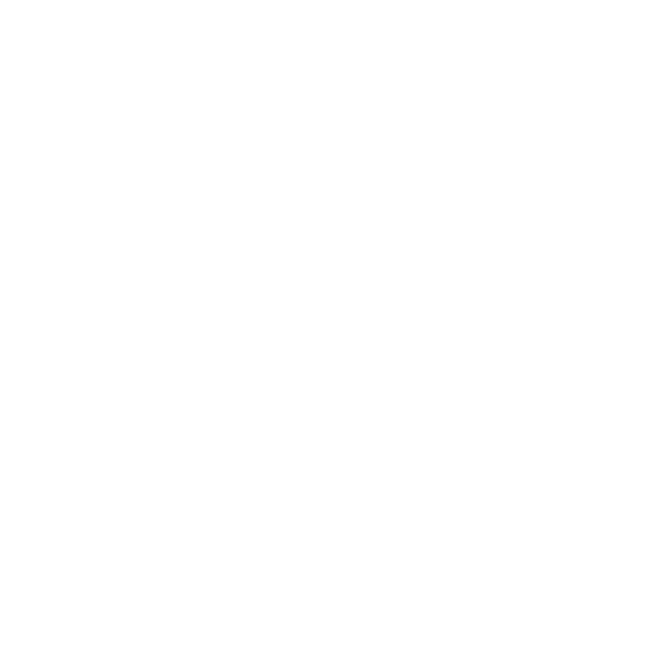
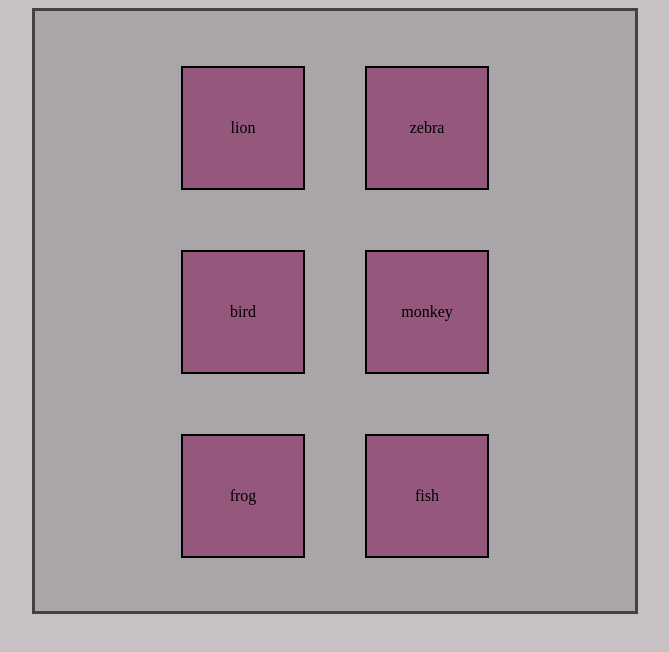
Before and after one commit to NuritRef/FullStack_project1, a plain HTML site: page index.html in a window 1280 px wide. Shown: the whole page, without its empty margins (305-974 px from the left). Drawn offline with Linux system fonts and the light colour scheme.

Commit message:
final stage 1

```diff
--- a/game_logic.js
+++ b/game_logic.js
@@ -0,0 +1,21 @@
+let cards= ["lion","zebra","bird","monkey","frog","fish"]
+
+function shuffle(){
+    let shuffled = cards.slice()
+    shuffled.sort(()=>Math.random()-0.5)
+    // cards[Math.random()*cards2.length]
+    return shuffled
+}
+console.log(shuffle())
+console.log(cards)
+
+function addChild(){
+    let board = document.getElementById("game-table")
+    for (item of cards){
+        let elem = document.createElement("div")
+        elem.innerText = item
+        elem.className="card"
+        board.appendChild(elem)
+    }
+}
+addChild()
--- a/index.html
+++ b/index.html
@@ -5,10 +5,49 @@
     <meta http-equiv="X-UA-Compatible" content="IE=edge">
     <meta name="viewport" content="width=device-width, initial-scale=1.0">
     <title>Document</title>
+    <style>
+        body{
+            background-color:rgba(192, 185, 191, 0.877);
+            display: flex;
+            justify-content: center;
+        }
+        #game-table{
+            padding: 50px;
+            background-color: rgba(81, 78, 80, 0.249);
+            display: flex;
+            flex-wrap: wrap;
+            width: 500px;
+            height: 500px;
+            /* max-width: 700px; */
+            /* min-height: 300px; */
+            gap: 50px;
+            justify-content: center;
+            align-items: center;
+            border: 3px rgb(65, 66, 65) solid;
+
+        }
+        .card{
+            display: flex;
+            width: 20px;
+            height: 20px;
+            background-color: rgb(149, 88, 124);
+            margin: 5px;
+            border: 2px solid;
+            justify-content: center;
+            /* text-align: center; */
+            padding: 50px;
+            align-items: center;
+            /* vertical-align:; */
+        }
+        .card:hover{
+            cursor: pointer;
+            background-color: rgb(98, 101, 100);
+        }
+
+    </style>
 </head>
 <body>
     <div id="game-table">
-
     </div>
     <script src="game_logic.js"></script>
 </body>
```
